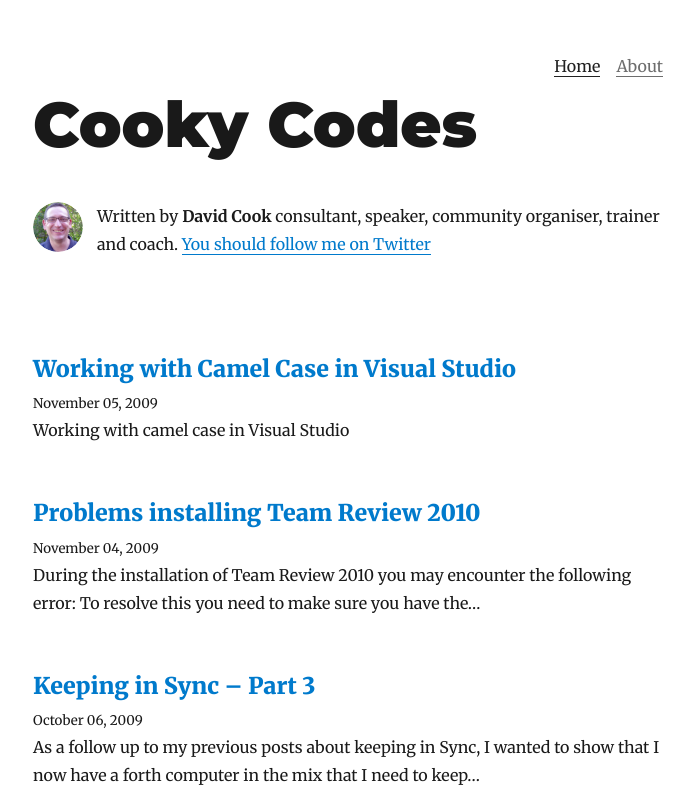
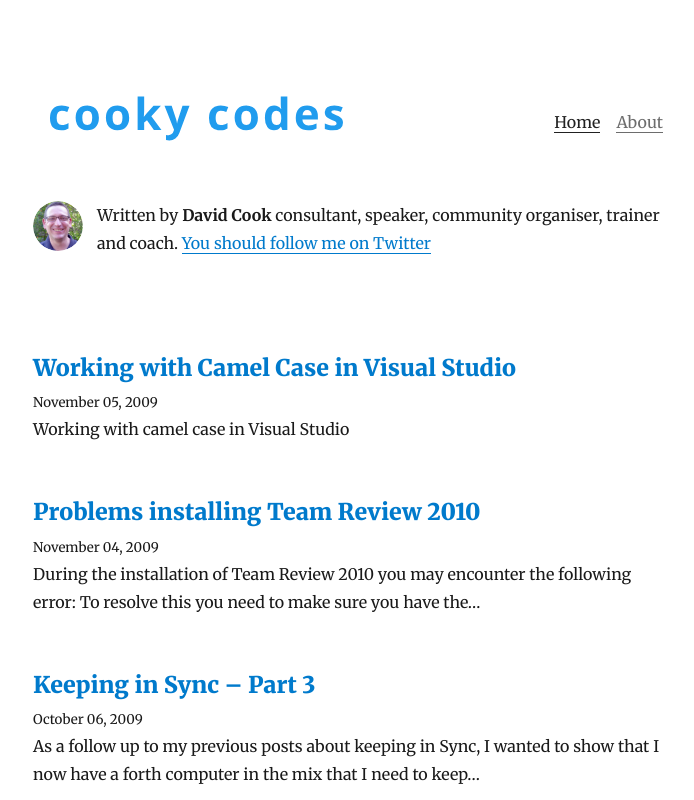
Before and after one commit to cookdavid/cookdavid, a Gatsby site: page / in a window 1280 px wide. Shown: the top 800 px of the page, without its empty margins (292-986 px from the left). Built offline with nearby package versions, Linux system fonts and the light colour scheme; Gatsby itself is replaced by a stand-in of ours; some packages are replaced by stand-ins of ours.

Commit message:
Add new site logo to the header

```diff
--- a/gatsby-config.js
+++ b/gatsby-config.js
@@ -66,7 +66,7 @@ module.exports = {
         short_name: `GatsbyJS`,
         start_url: `/`,
         background_color: `#ffffff`,
-        theme_color: `#663399`,
+        theme_color: `#209CEE`,
         display: `minimal-ui`,
         icon: `content/assets/site-icon.png`,
       },
--- a/src/components/Header/index.jsx
+++ b/src/components/Header/index.jsx
@@ -1,6 +1,6 @@
 import React, { useContext } from 'react'
 import Navbar from '../Navbar'
-
+import logo from '../../../static/logo.svg'
 import { Link } from 'gatsby'
 //import Hamburger from './Hamburger'
 //import Sidebar from './Sidebar'
@@ -13,7 +13,16 @@ export const Header = () => {
 
   return (
     <Wrapper>
-      <Brand></Brand>
+      <Brand>
+        <Link
+          style={{
+            boxShadow: `none`,
+            color: `inherit`,
+          }}
+          to={`/`}>
+          <img src={logo}></img>
+        </Link>
+      </Brand>
       <Links desktop="true">
         <Link to="/" activeClassName="current">
           Home
--- a/src/components/layout.js
+++ b/src/components/layout.js
@@ -1,49 +1,9 @@
 import React from 'react'
-import { Link } from 'gatsby'
 import { Header } from '../components/Header'
 
-import { rhythm, scale } from '../utils/typography'
+import { rhythm } from '../utils/typography'
 
-const Layout = ({ location, title, children }) => {
-  const rootPath = `${__PATH_PREFIX__}/`
-  let header
-
-  if (location.pathname === rootPath) {
-    header = (
-      <h1
-        style={{
-          ...scale(1.5),
-          marginBottom: rhythm(1.5),
-          marginTop: 0,
-        }}>
-        <Link
-          style={{
-            boxShadow: `none`,
-            color: `inherit`,
-          }}
-          to={`/`}>
-          {title}
-        </Link>
-      </h1>
-    )
-  } else {
-    header = (
-      <h3
-        style={{
-          fontFamily: `Montserrat, sans-serif`,
-          marginTop: 0,
-        }}>
-        <Link
-          style={{
-            boxShadow: `none`,
-            color: `inherit`,
-          }}
-          to={`/`}>
-          {title}
-        </Link>
-      </h3>
-    )
-  }
+const Layout = ({ children }) => {
   return (
     <div
       style={{
@@ -53,7 +13,6 @@ const Layout = ({ location, title, children }) => {
         padding: `${rhythm(1.5)} ${rhythm(3 / 4)}`,
       }}>
       <Header />
-      <header>{header}</header>
       <main>{children}</main>
       <footer>
         © {new Date().getFullYear()}, Built with
```
Also changed, not shown: static/logo.svg (added).
